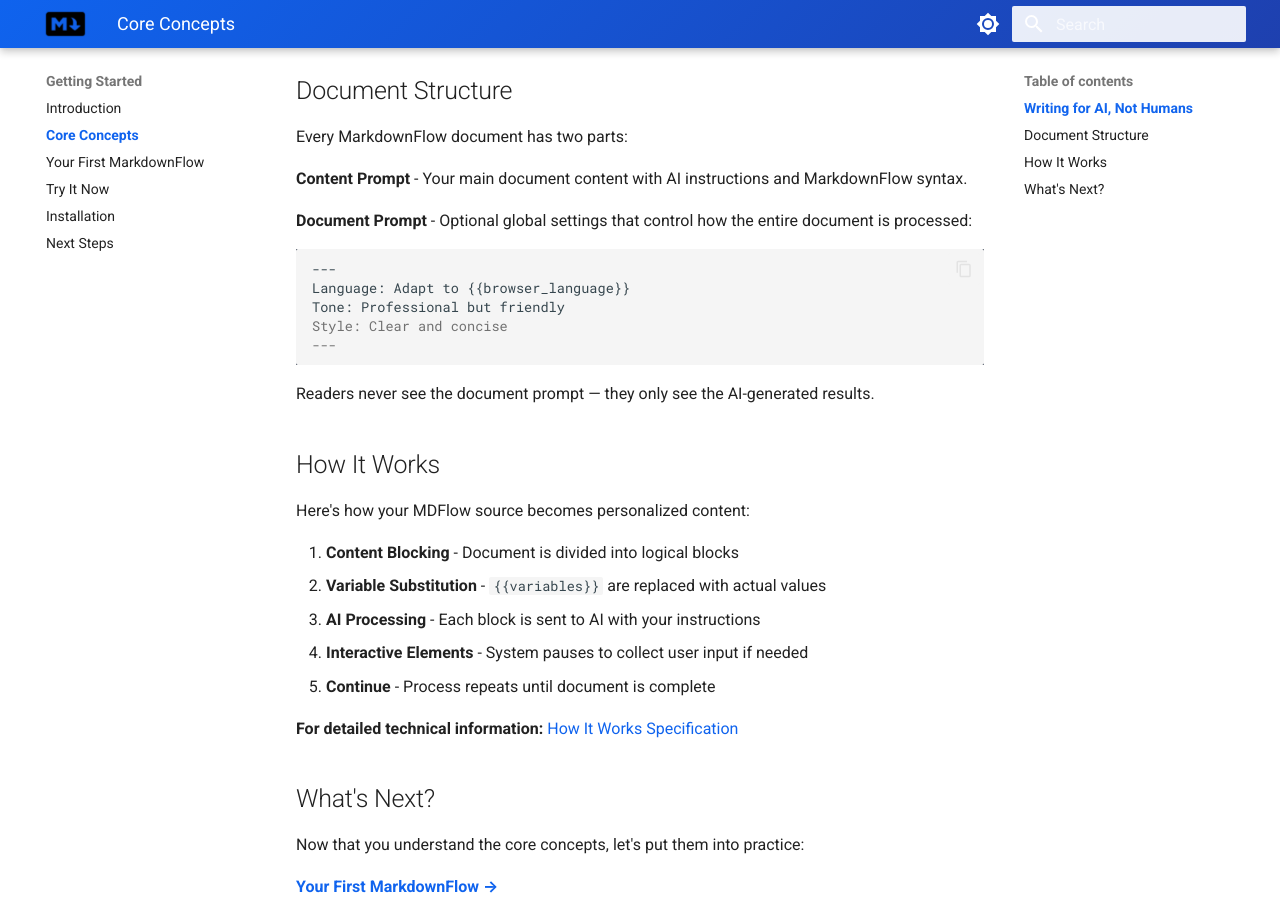
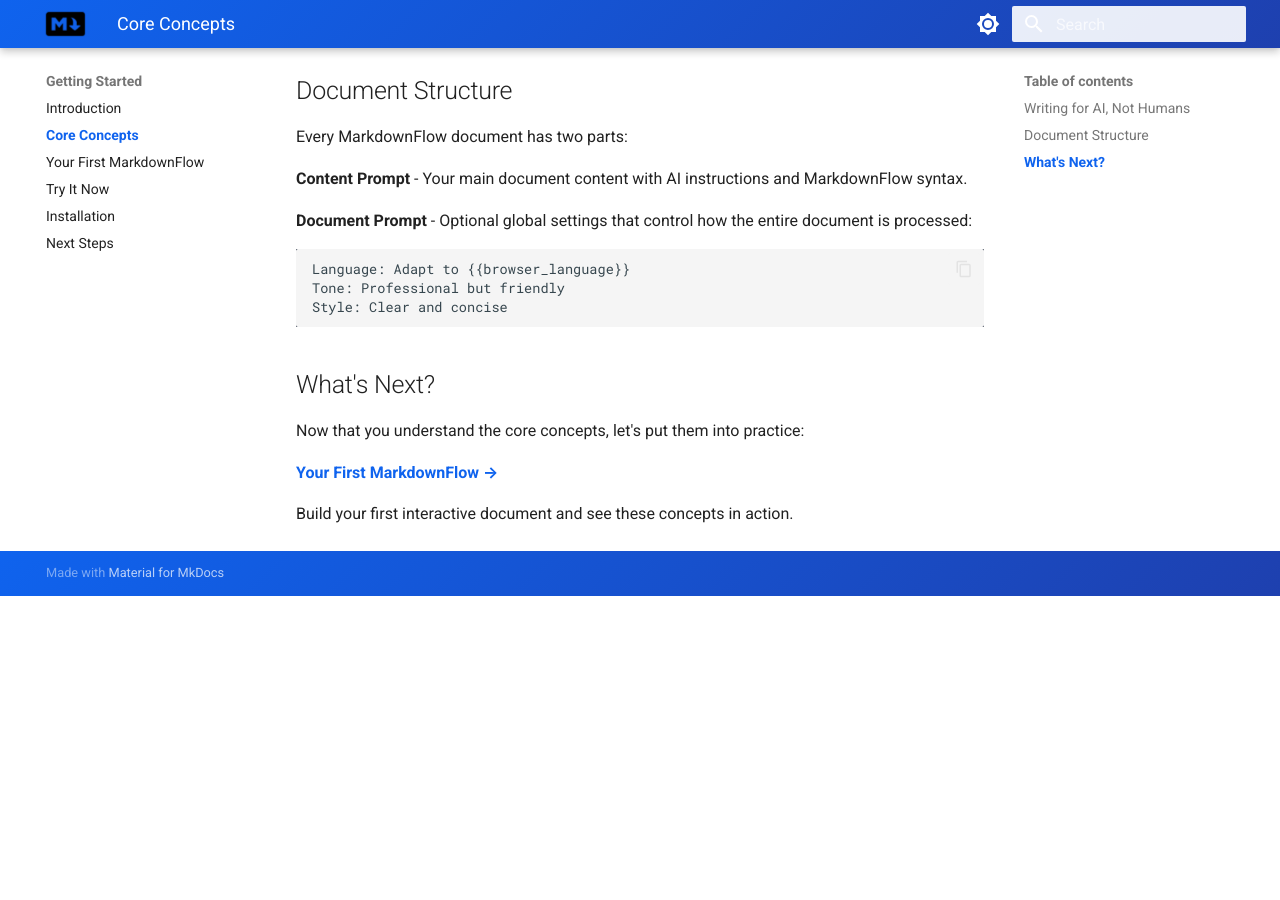
Before and after one commit to ai-shifu/markdown-flow, an MkDocs documentation site: the page built from docs/docs/getting-started/concepts.md, in a window 1280 px wide and 900 px high, scrolled down 703 px. Built offline with MkDocs 1.6.1 and Material for MkDocs 9.7.7, drawn with Linux system fonts in a browser that asks for light colours; after the commit the page ends 1299 px from its top, so only the background shows below that.

Commit message:
Further streamline concepts.md
Remove redundant content to avoid duplication with main page:
- Remove YAML markers from Document Prompt example
- Delete 'How It Works' section (covered in main index.md)
- Remove explanatory text about document prompt visibility
- Keep only essential document structure explanation

This maintains focus on core concepts while eliminating overlap
with other documentation sections.

🤖 Generated with [Claude Code](https://claude.ai/code)

Co-Authored-By: Claude <noreply@anthropic.com>

````diff
--- a/docs/docs/getting-started/concepts.md
+++ b/docs/docs/getting-started/concepts.md
@@ -32,26 +32,10 @@ Every MarkdownFlow document has two parts:
 **Document Prompt** - Optional global settings that control how the entire document is processed:
 
 ```markdown
----
 Language: Adapt to {{browser_language}}
 Tone: Professional but friendly
 Style: Clear and concise
----
 ```
-
-Readers never see the document prompt — they only see the AI-generated results.
-
-## How It Works
-
-Here's how your MDFlow source becomes personalized content:
-
-1. **Content Blocking** - Document is divided into logical blocks
-2. **Variable Substitution** - `{{variables}}` are replaced with actual values
-3. **AI Processing** - Each block is sent to AI with your instructions
-4. **Interactive Elements** - System pauses to collect user input if needed
-5. **Continue** - Process repeats until document is complete
-
-**For detailed technical information:** [How It Works Specification](../specification/how-it-works.md)
 
 ## What's Next?
 
````
